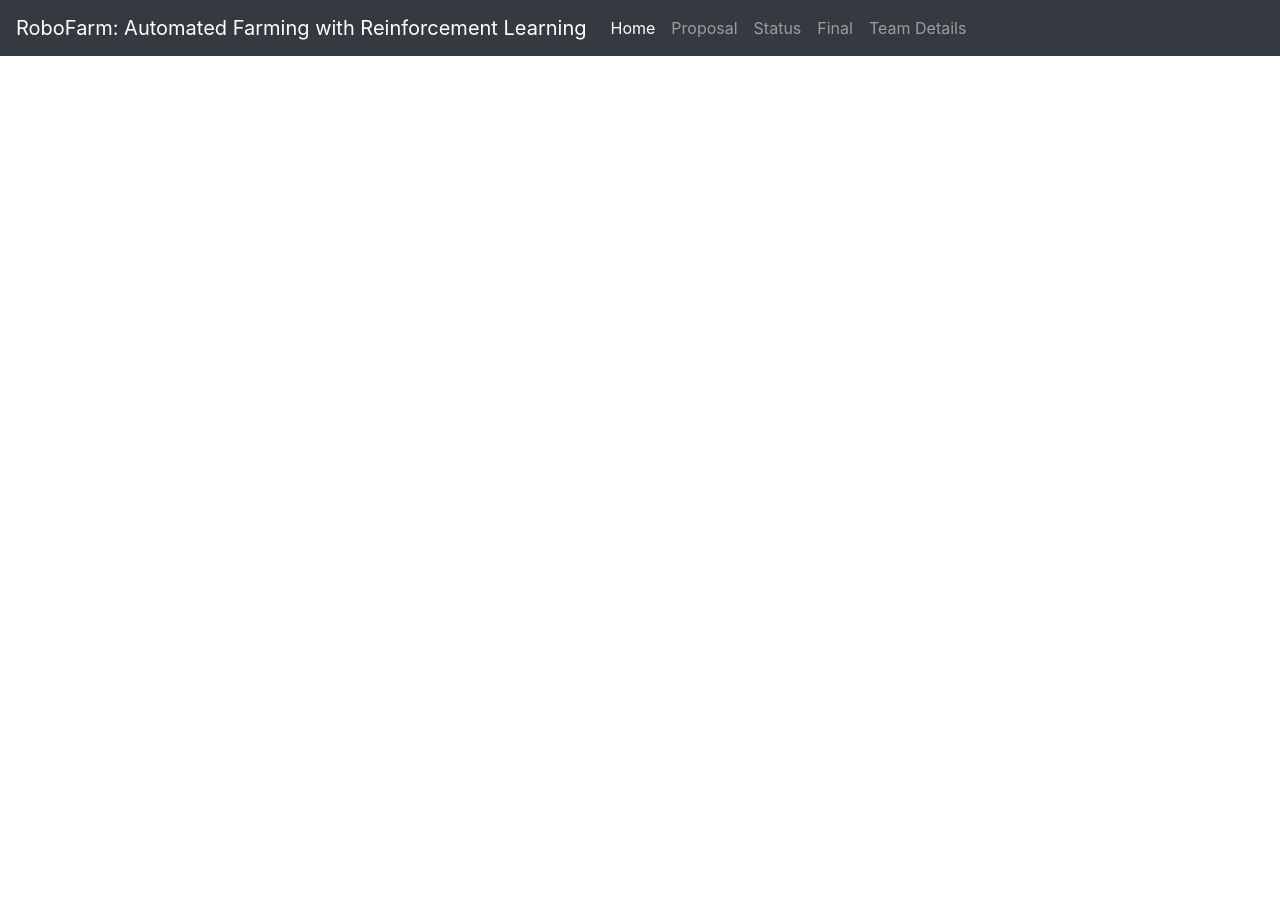
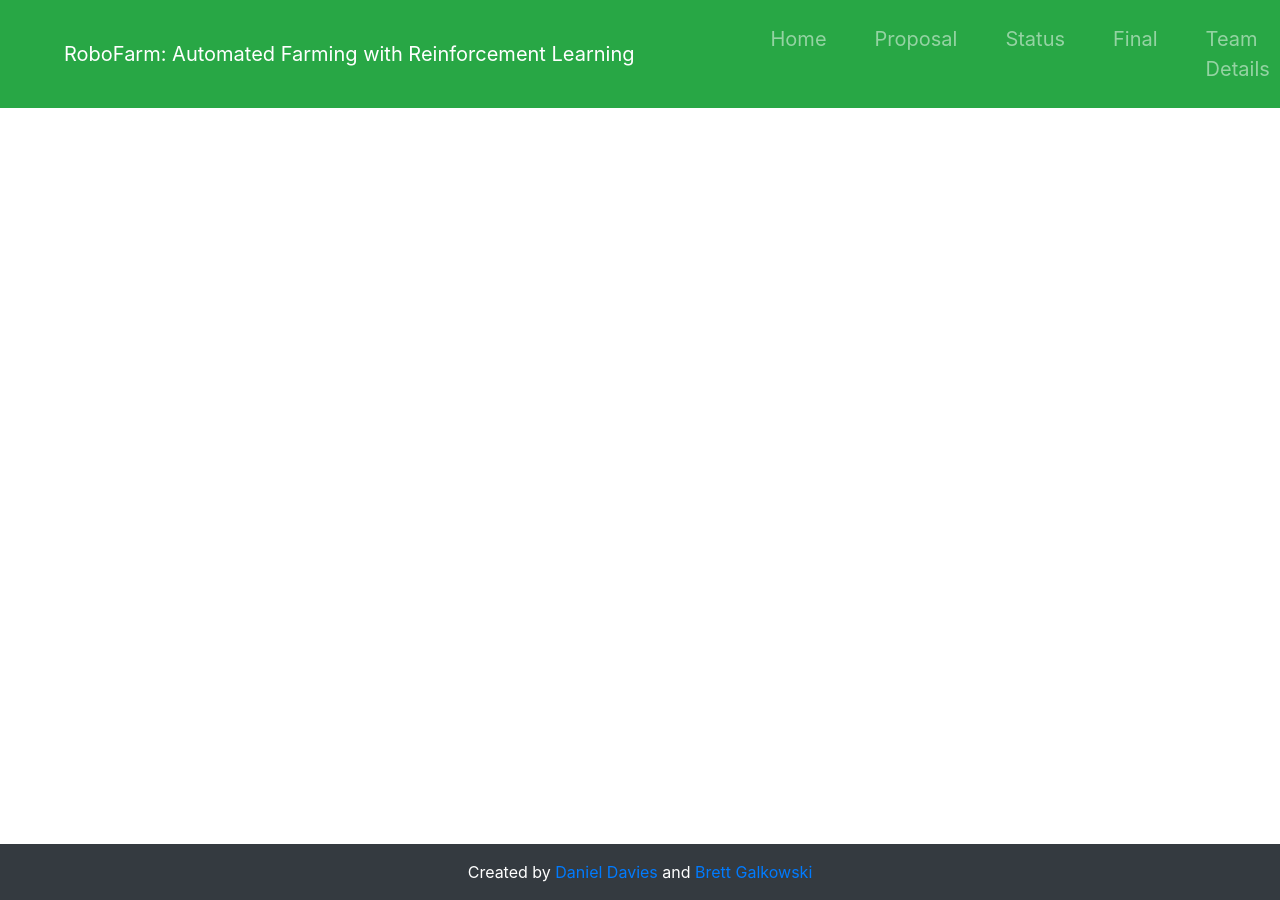
Before and after one commit to Daniel-Davies/13-RoboFarm, a Jekyll site: the page docs/index.html, which Jekyll copies as it is, in a window 1280 px wide. Built offline with Jekyll 4.4.1, drawn with Linux system fonts in a browser that asks for light colours; nearby versions of some CDN libraries.

Commit message:
html version

```diff
--- a/docs/index.html
+++ b/docs/index.html
@@ -13,38 +13,49 @@
 </head>
 
 <body>
-    <nav class="navbar navbar-expand-lg navbar-dark bg-dark">
-        <a class="navbar-brand" href="/">RoboFarm: Automated Farming with Reinforcement Learning</a>
-        <button class="navbar-toggler" type="button" data-toggle="collapse" data-target="#navbarNavDropdown" aria-controls="navbarNavDropdown"
-            aria-expanded="false" aria-label="Toggle navigation">
-            <span class="navbar-toggler-icon"></span>
-        </button>
-        <div class="collapse navbar-collapse" id="navbarNavDropdown">
+    <nav class="navbar navbar-expand-lg navbar-dark bg-success">
+        <div class="px-5">
+            <a class="navbar-brand" href="/">RoboFarm: Automated Farming with Reinforcement Learning</a>
+            <button class="navbar-toggler" type="button" data-toggle="collapse" data-target="#navbarNavDropdown" aria-controls="navbarNavDropdown"
+                aria-expanded="false" aria-label="Toggle navigation">
+                <span class="navbar-toggler-icon"></span>
+            </button>
+        </div>
+        <div class="collapse navbar-collapse d-flex justify-content-end px-5" id="navbarNavDropdown">
             <ul class="navbar-nav">
-                <li class="nav-item active">
+                <li class="nav-item btn-lg">
                     <a class="nav-link" href="/">Home</a>
                 </li>
-                <li class="nav-item">
+                <li class="nav-item btn-lg">
                     <a class="nav-link" href="/13-RoboFarm/proposal">Proposal</a>
                 </li>
-                <li class="nav-item">
+                <li class="nav-item btn-lg">
                     <a class="nav-link" href="/13-RoboFarm/status">Status</a>
                 </li>
-                <li class="nav-item">
+                <li class="nav-item btn-lg">
                     <a class="nav-link" href="/13-RoboFarm/final">Final</a>
                 </li>
-                <li class="nav-item">
+                <li class="nav-item btn-lg">
                     <a class="nav-link" href="/13-RoboFarm/team">Team Details</a>
                 </li>
             </ul>
         </div>
     </nav>
+
+
+
+
+    <footer class="footer bg-dark p-3" style="width: 100%; position: fixed; bottom: 0;">
+        <div class="d-flex justify-content-center">
+            <span class="text-white">Created by <a href="https://github.com/Daniel-Davies">Daniel Davies</a> and <a href="https://github.com/bgalkows">Brett Galkowski</a></span>
+        </div>
+    </footer>
 </body>
 <script src="https://code.jquery.com/jquery-3.3.1.slim.min.js" integrity="sha384-q8i/X+965DzO0rT7abK41JStQIAqVgRVzpbzo5smXKp4YfRvH+8abtTE1Pi6jizo"
     crossorigin="anonymous"></script>
 <script src="https://cdnjs.cloudflare.com/ajax/libs/popper.js/1.14.6/umd/popper.min.js" integrity="sha384-wHAiFfRlMFy6i5SRaxvfOCifBUQy1xHdJ/yoi7FRNXMRBu5WHdZYu1hA6ZOblgut"
     crossorigin="anonymous"></script>
 <script src="https://stackpath.bootstrapcdn.com/bootstrap/4.2.1/js/bootstrap.min.js" integrity="sha384-B0UglyR+jN6CkvvICOB2joaf5I4l3gm9GU6Hc1og6Ls7i6U/mkkaduKaBhlAXv9k"
-    crossorigin="anonymous"></script>
+    crossorigin="anonymus"></script>
 
 </html>
```
